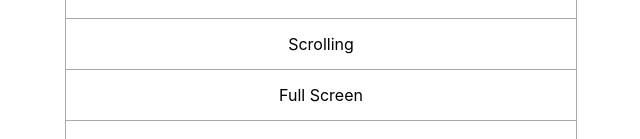
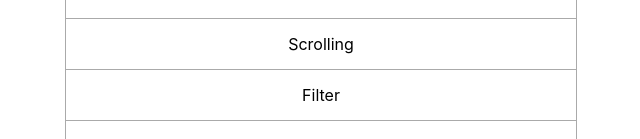
Before and after one commit to juliankohlman/curly-octo-fiesta, a React (Create React App) app in the folder modal-kit/: page / in a window 1280 px wide. Shown: the part 661-800 px from the top of the page, without its empty margins (319-959 px from the left). Built offline with nearby package versions, Linux system fonts and the light colour scheme.

Commit message:
Adds Filter modal option to list

```diff
--- a/modal-kit/src/App.js
+++ b/modal-kit/src/App.js
@@ -29,6 +29,7 @@ class App extends Component {
 						</li>
 						<li className="ph3 pv3 bb b--light-silver">Movie Info</li>
 						<li className="ph3 pv3 bb b--light-silver">Scrolling</li>
+						<li className="ph3 pv3 bb b--light-silver">Filter</li>
 						<li className="ph3 pv3 bb b--light-silver">Full Screen</li>
 						<li className="ph3 pv3 bb b--light-silver">Mini</li>
 						<li className="ph3 pv3">Large</li>
```
